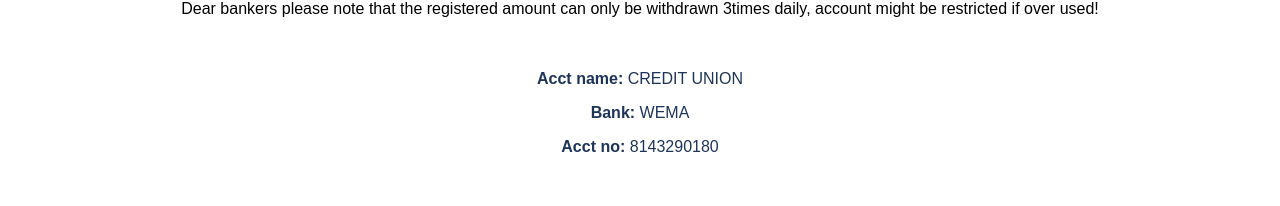
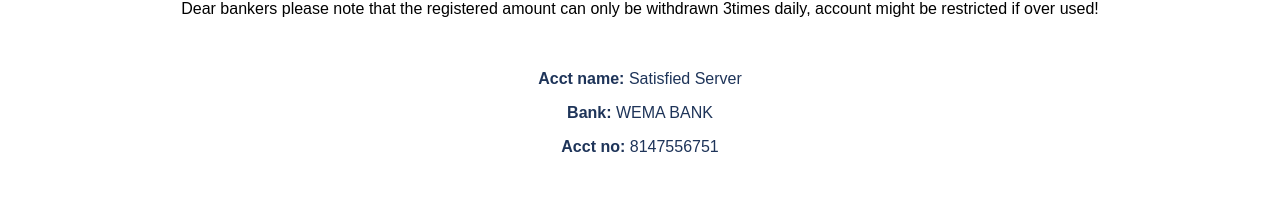
Before and after one commit to maxjonny1/satisfiedacct.github.io, a plain HTML site: page index.html in a window 1280 px wide. Shown: the part 177-383 px from the top of the page. Drawn offline with Linux system fonts and the light colour scheme.

Commit message:
Update index.html

```diff
--- a/index.html
+++ b/index.html
@@ -17,9 +17,9 @@
 	Dear bankers please note that the registered amount can only be withdrawn 3times daily, account might be restricted if over used!
   <center>
    <div style="color: #1E3459; padding: 36px;">
-		<p><strong>Acct name: </strong>CREDIT UNION</p>
-		<p><strong>Bank: </strong>WEMA</p>
-		<p><strong>Acct no: </strong>8143290180</p>
+		<p><strong>Acct name: </strong>Satisfied Server</p>
+		<p><strong>Bank: </strong>WEMA BANK</p>
+		<p><strong>Acct no: </strong>8147556751</p>
 	</div>
 </center>
 	<p>For more info contact : <a href="mailto:Satisfiedserver@gmail.com" style="color: #FF4e4b">Satisfiedserver@gmail.com</a></p>
```
